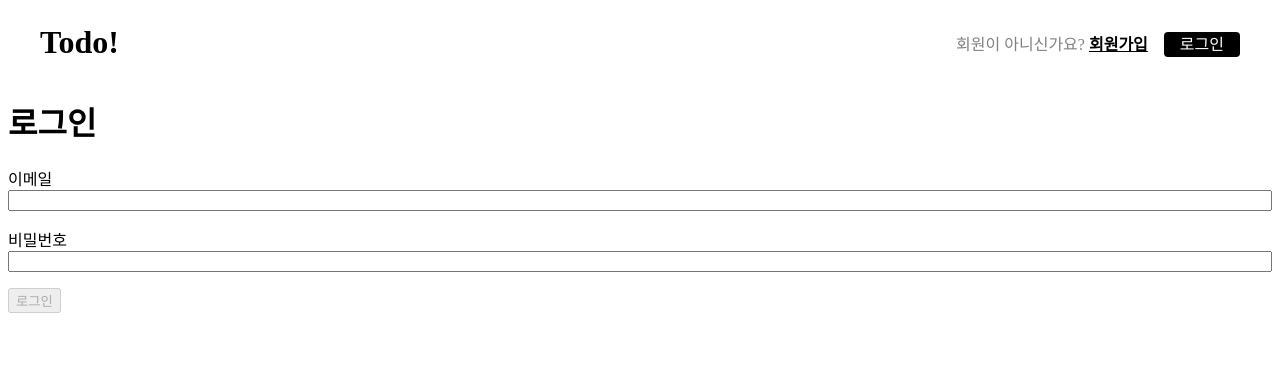
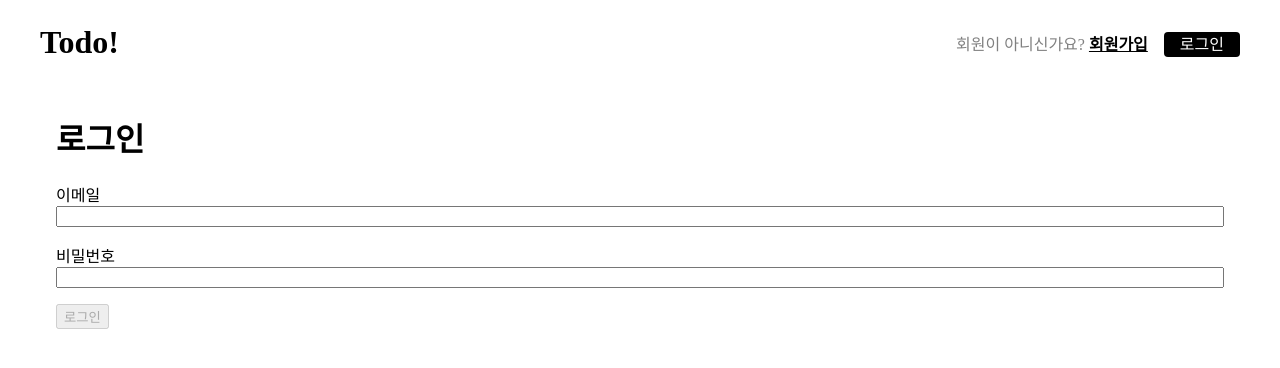
Before and after one commit to not-using/wanted-pre-onboarding-frontend, a React (Create React App) app: page /signin in a window 1280 px wide. Shown: the top 368 px of the page. Built offline with nearby package versions, Linux system fonts and the light colour scheme.

Commit message:
style: 모든 페이지에 적용되는 main 태그 Layout

```diff
--- a/src/pages/Auth.tsx
+++ b/src/pages/Auth.tsx
@@ -1,11 +1,11 @@
 import { useState } from "react";
 import { useLocation } from "react-router-dom";
+import { usePostAuthSignup } from "api/usePostAuthSignup";
+import { usePostAuthSignin } from "api/usePostAuthSignin";
 import { authPolicy } from "constants/authPolicy";
+import { styled } from "styled-components";
 import Button from "components/Button";
 import Input from "components/Input";
-import { usePostAuthSignup } from "api/usePostAuthSignup";
-import { usePostAuthSignin } from "api/usePostAuthSignin";
-import { styled } from "styled-components";
 
 const Auth = () => {
 	const [email, setEmail] = useState("");
@@ -26,7 +26,7 @@ const Auth = () => {
 	};
 
 	return (
-		<main>
+		<>
 			<h1>{stage}</h1>
 			<form onSubmit={request}>
 				<Input
@@ -57,7 +57,7 @@ const Auth = () => {
 				</Button>
 				<ErrorMessage>{signupError || signInError}</ErrorMessage>
 			</form>
-		</main>
+		</>
 	);
 };
 
--- a/src/pages/Todo.tsx
+++ b/src/pages/Todo.tsx
@@ -2,10 +2,10 @@ import TodoList from "components/TodoList";
 
 const Todo = () => {
 	return (
-		<main>
+		<>
 			<h1>TODO</h1>
 			<TodoList />
-		</main>
+		</>
 	);
 };
 
--- a/src/pages/index.tsx
+++ b/src/pages/index.tsx
@@ -1,13 +1,23 @@
 import { Outlet } from "react-router-dom";
+import { styled } from "styled-components";
 import Header from "components/Header";
 
 const Layout = () => {
 	return (
 		<>
 			<Header />
-			<Outlet />
+			<StyledMain>
+				<Outlet />
+			</StyledMain>
 		</>
 	);
 };
 
 export default Layout;
+
+export const StyledMain = styled.main`
+	max-width: 1200px;
+	padding: 1rem;
+	margin: 0 auto;
+	box-sizing: border-box;
+`;
```
